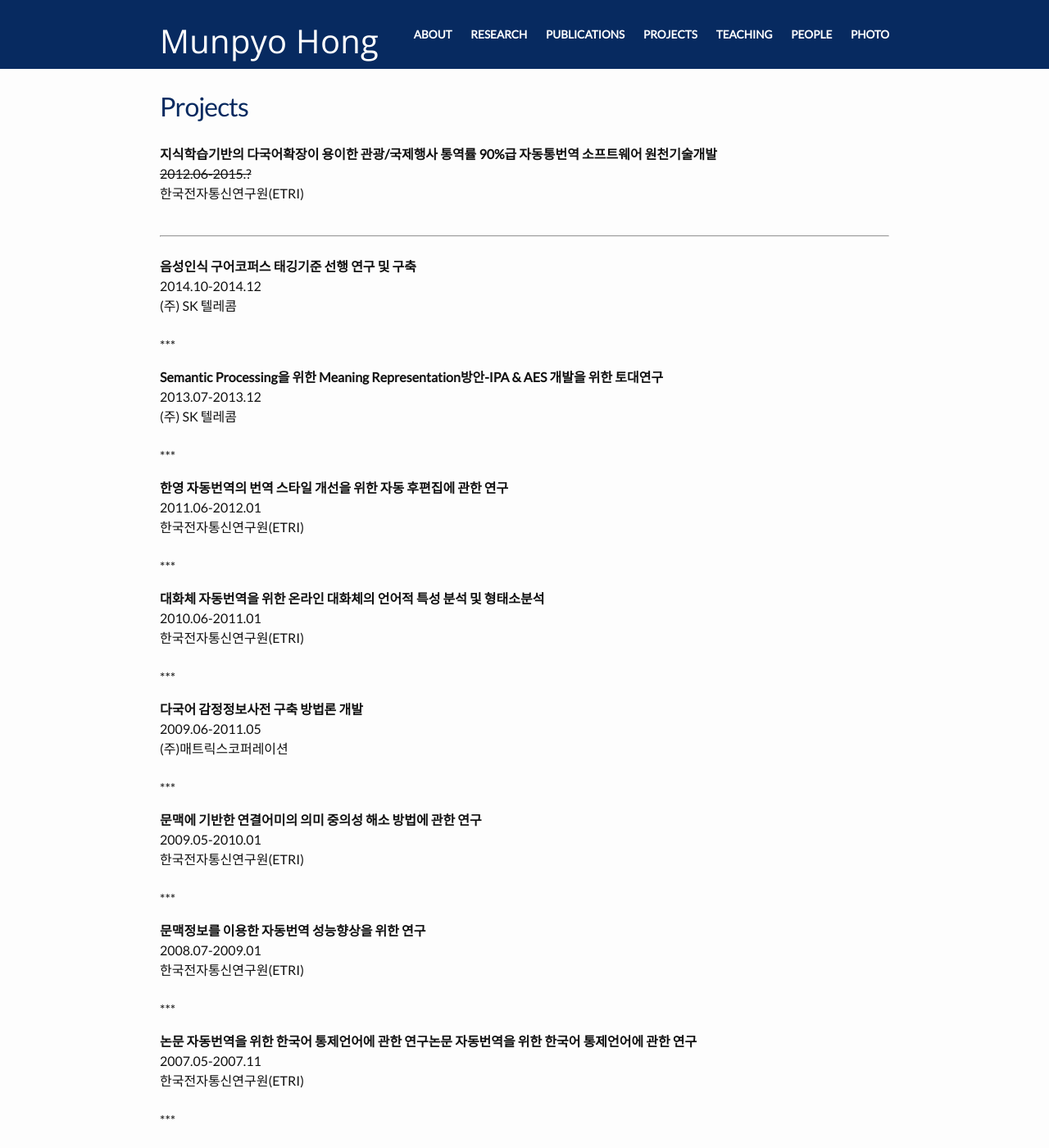
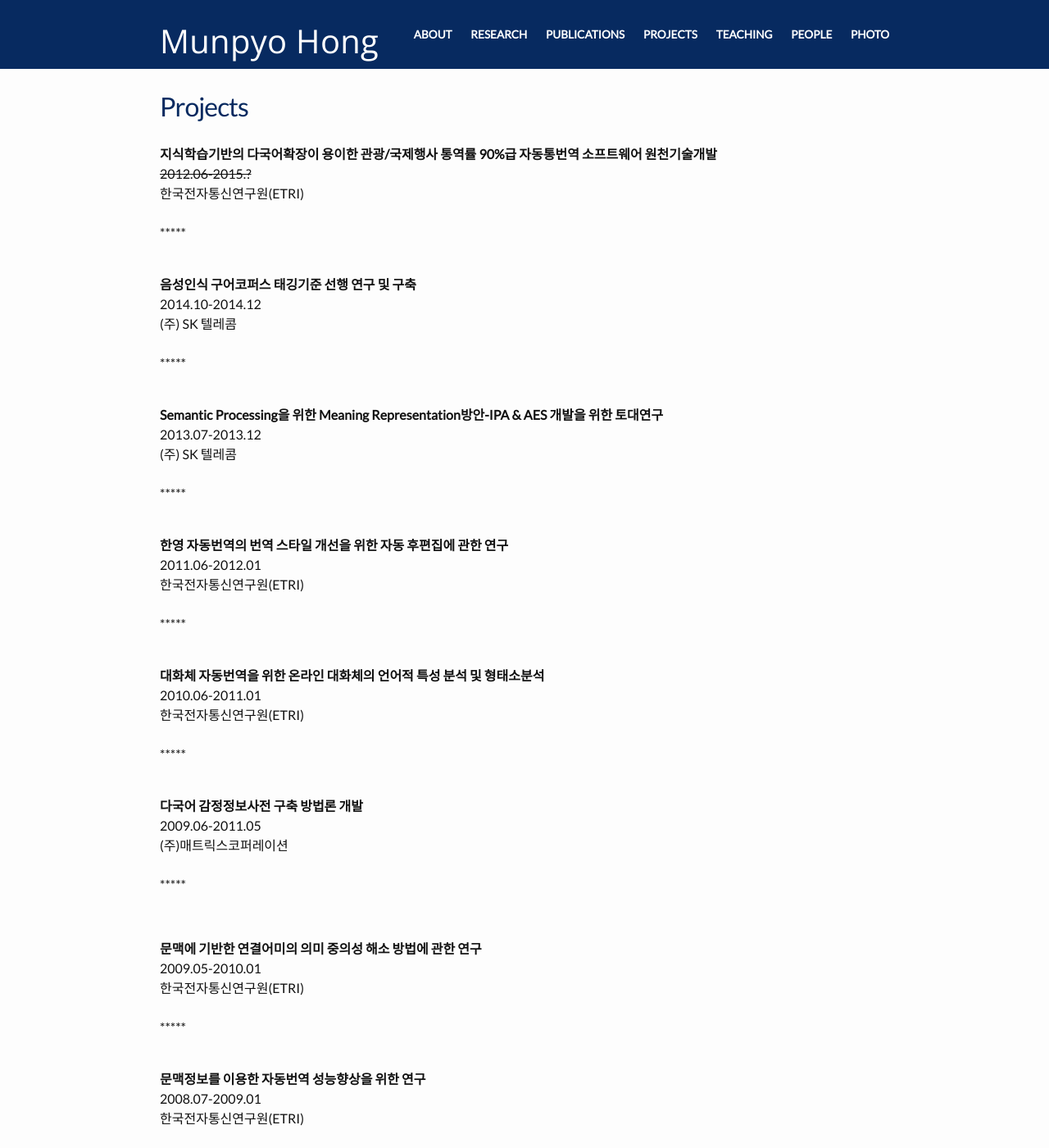
Before and after one commit to skkhmp/skkhmp.github.io, a Jekyll site: the page built from projects.md, in a window 1280 px wide and 1400 px high. Shown: the whole window at 82% size. Built offline with Jekyll 4.4.1, drawn with Linux system fonts in a browser that asks for light colours; some web fonts are replaced.

Commit message:
Update projects.md

```diff
--- a/projects.md
+++ b/projects.md
@@ -7,7 +7,6 @@ permalink: /projects/
 ~~2012.06-2015.?~~<br/>
 한국전자통신연구원(ETRI)<br/>
 <br/>
-
 *****
 
 <br/>
@@ -15,38 +14,45 @@ permalink: /projects/
 2014.10-2014.12<br/>
 (주) SK 텔레콤<br/>
 <br/>
-***
+*****
 
+<br/>
 **Semantic Processing을 위한 Meaning Representation방안-IPA & AES 개발을 위한 토대연구**<br/>
 2013.07-2013.12<br/>
 (주) SK 텔레콤<br/>
 <br/>
-***
+*****
 
+<br/>
 **한영 자동번역의 번역 스타일 개선을 위한 자동 후편집에 관한 연구**<br/>
 2011.06-2012.01<br/>
 한국전자통신연구원(ETRI)<br/>
 <br/>
-***
+*****
 
+<br/>
 **대화체 자동번역을 위한 온라인 대화체의 언어적 특성 분석 및 형태소분석**<br/>
 2010.06-2011.01<br/>
 한국전자통신연구원(ETRI)<br/>
 <br/>
-***
+*****
 
+<br/>
 **다국어 감정정보사전 구축 방법론 개발**<br/>
 2009.06-2011.05<br/>
 (주)매트릭스코퍼레이션<br/>
 <br/>
-***
+*****
+
+<br/>
 
 **문맥에 기반한 연결어미의 의미 중의성 해소 방법에 관한 연구**<br/>
 2009.05-2010.01	<br/>
 한국전자통신연구원(ETRI)<br/>
 <br/>
-***
+*****
 
+<br/>
 **문맥정보를 이용한 자동번역 성능향상을 위한 연구**<br/>
 2008.07-2009.01	<br/>
 한국전자통신연구원(ETRI)<br/>
```
